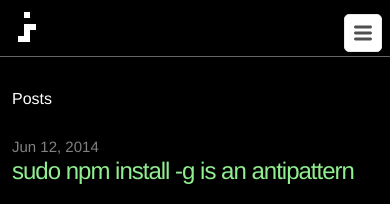
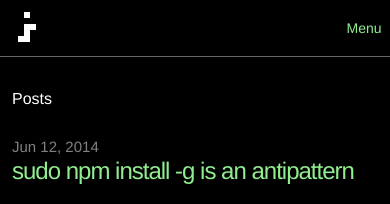
Before and after one commit to jshawl/jesse.sh, a Jekyll site: the page built from index.html, in a window 390 px wide. Shown: the top 204 px of the page. Built offline with Jekyll 4.4.1, drawn with Linux system fonts in a browser that asks for light colours.

Commit message:
Swap hamburger for menu

```diff
--- a/_includes/header.html
+++ b/_includes/header.html
@@ -6,15 +6,7 @@
 
     <nav class="site-nav">
       <a href="#" class="menu-icon">
-        <svg version="1.1" xmlns="http://www.w3.org/2000/svg" xmlns:xlink="http://www.w3.org/1999/xlink" x="0px" y="0px"
-           viewBox="0 0 18 15" enable-background="new 0 0 18 15" xml:space="preserve">
-          <path fill="#505050" d="M18,1.484c0,0.82-0.665,1.484-1.484,1.484H1.484C0.665,2.969,0,2.304,0,1.484l0,0C0,0.665,0.665,0,1.484,0
-            h15.031C17.335,0,18,0.665,18,1.484L18,1.484z"/>
-          <path fill="#505050" d="M18,7.516C18,8.335,17.335,9,16.516,9H1.484C0.665,9,0,8.335,0,7.516l0,0c0-0.82,0.665-1.484,1.484-1.484
-            h15.031C17.335,6.031,18,6.696,18,7.516L18,7.516z"/>
-          <path fill="#505050" d="M18,13.516C18,14.335,17.335,15,16.516,15H1.484C0.665,15,0,14.335,0,13.516l0,0
-            c0-0.82,0.665-1.484,1.484-1.484h15.031C17.335,12.031,18,12.696,18,13.516L18,13.516z"/>
-        </svg>
+	Menu
       </a>
       <div class="trigger">
 	<a class="page-link" href="/awl/">Blog</a>
--- a/css/main.scss
+++ b/css/main.scss
@@ -417,18 +417,12 @@
   .site-nav {
     position: fixed;
     z-index: 10;
-    top: 14px; right: 8px;
-    background-color: white;
-    -webkit-border-radius: 5px;
-    -moz-border-radius: 5px;
-    border-radius: 5px;
-    border: 1px solid #e8e8e8;
+    top: 10px; right: 8px;
   }
 
   .site-nav .menu-icon {
     display: block;
-    font-size: 24px;
-    color: #505050;
+    font-size: 14px;
     float: right;
     width: 36px;
     text-align: center;
@@ -441,6 +435,7 @@
     clear: both;
     margin-bottom: 5px;
     display: none;
+    background:#fff;
   }
 
   .site-nav:hover .trigger { display: block; }
```
